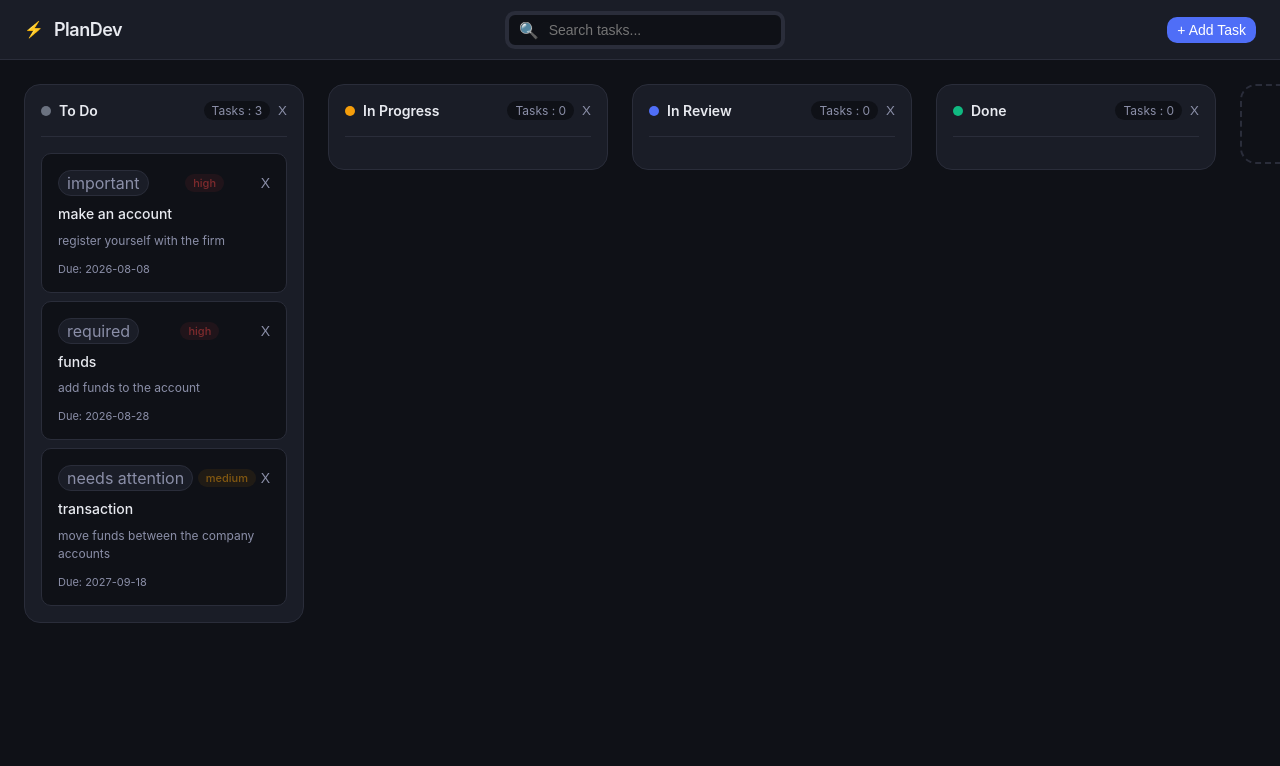
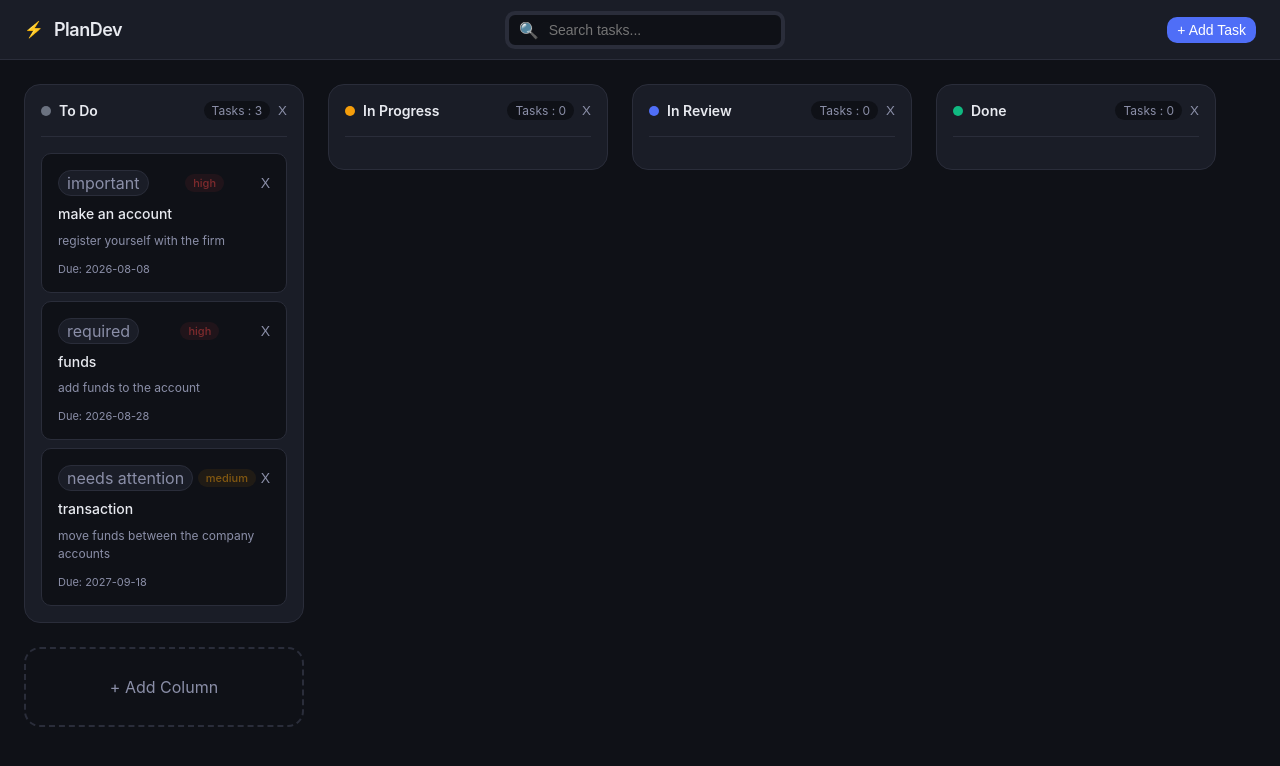
Before and after one commit to rudhransh798/PlanDev, a React (Vite) app: page / in a window 1280 px wide. Shown: the top 766 px of the page. Built offline with nearby package versions, Linux system fonts and the light colour scheme.

Commit message:
removed horizontal scroll bar so that columns spread in the next line as horizontal space ends

```diff
--- a/src/components/Board/Board.css
+++ b/src/components/Board/Board.css
@@ -3,7 +3,7 @@
     flex-direction: row;
     gap: var(--spacing-lg);
     padding: var(--spacing-lg);
-    overflow-x : auto;
+    flex-wrap: wrap;
     flex: 1;
     align-items: flex-start;
 }
```
